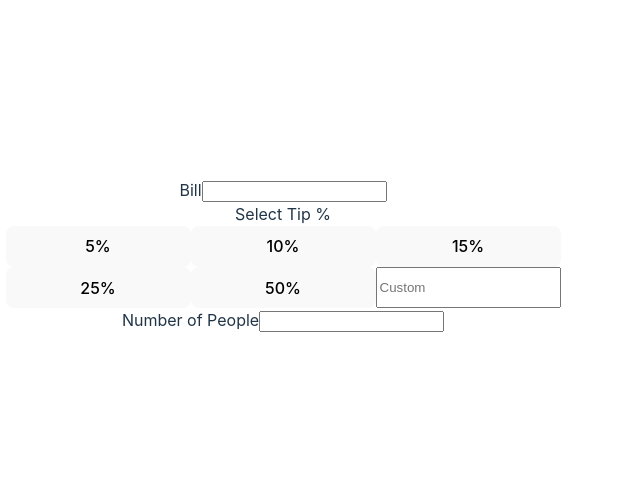
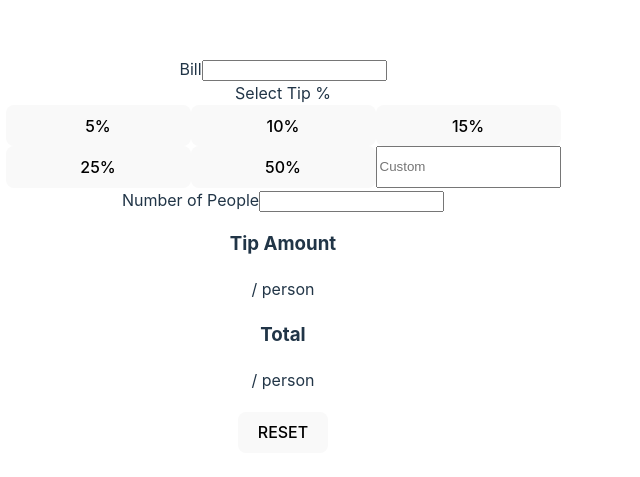
Before and after one commit to 987456987/tip-calculator-app, a React (Vite) app in the folder tip-calculator/: page / in a window 1280 px wide. Shown: the part 145-622 px from the top of the page, without its empty margins (357-997 px from the left). Built offline with nearby package versions, Linux system fonts and the light colour scheme.

Commit message:
display component

```diff
--- a/tip-calculator/src/components/Display.jsx
+++ b/tip-calculator/src/components/Display.jsx
@@ -1,9 +1,23 @@
 function Display() {
-    return (
-        <>
-
-        </>
-    )
+  return (
+    <div className="container">
+      <div className="outer-container">
+        <div className="inner-container">
+          <div className="inner-left-container">
+            <h3>Tip Amount</h3>
+            <p className="extra">/ person</p>
+          </div>
+          <h2 className="output"></h2>
+        </div>
+        <div className="inner-container">
+          <h3>Total</h3>
+          <p className="extra">/ person</p>
+        </div>
+          <h2 className="output"></h2>
+      </div>
+      <button>RESET</button>
+    </div>
+  );
 }
 
-export default Display
+export default Display;
--- a/tip-calculator/src/components/Inputs.jsx
+++ b/tip-calculator/src/components/Inputs.jsx
@@ -1,6 +1,6 @@
 function Inputs() {
   return (
-    <>
+    <div className="container">
       <div className="input-container">
         <label>Bill</label>
         <input />
@@ -20,7 +20,7 @@ function Inputs() {
         <label>Number of People</label>
         <input />
       </div>
-    </>
+    </div>
   );
 }
 
```
